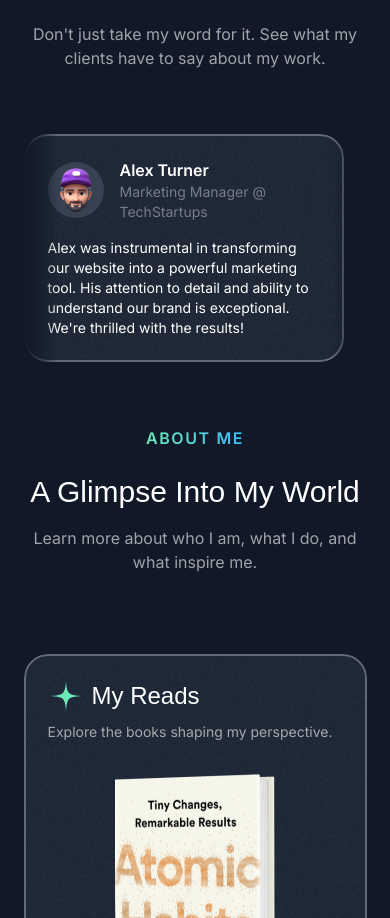
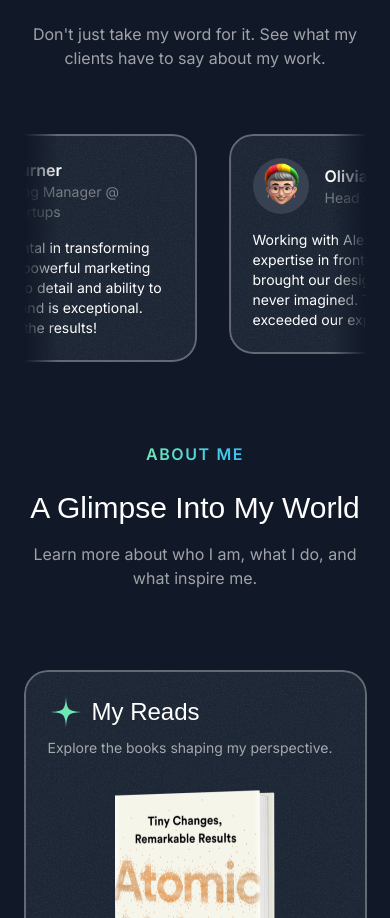
Before and after one commit to solo-mizan/portfolio, a Next.js app: page / in a window 390 px wide. Shown: the part 2951-3869 px from the top of the page. Built offline with nearby package versions, Linux system fonts and the light colour scheme; a web font is replaced by a local one.

Commit message:
feat: animate testimonial section

```diff
--- a/src/sections/Testimonials.tsx
+++ b/src/sections/Testimonials.tsx
@@ -7,6 +7,7 @@ import { SectionHeader } from "@/components/SectionHeader";
 import Image from "next/image";
 import grainImage from "@/assets/images/grain.jpg";
 import { Card } from "../components/Card";
+import { Fragment } from "react";
 
 const testimonials = [
   {
@@ -50,16 +51,21 @@ export const TestimonialsSection = () => {
           title="What Clients Say about Me"
           description="Don't just take my word for it. See what my clients have to say about my work."
         />
-        <div className="[mask-image:linear-gradient(to_right,transparent,black_10%,black_90%,transparent)] flex mt-16 lg:mt-24 overflow-x-clip">
-          <div className="flex flex-none gap-8">
+        <div className="[mask-image:linear-gradient(to_right,transparent,black_10%,black_90%,transparent)] flex mt-12 lg:mt-20 overflow-x-clip">
+          <div className="flex flex-none gap-8 my-4 -py-4 pr-8 animate-move-left [animation-duration:80s] hover:[animation-play-state:paused]">
+            {[...new Array(2)].fill(0).map((_, idx) => (
+              <Fragment key={idx}>
                 {testimonials.map((testimonial) => (
                   <Card
                     key={testimonial.name}
-                className="p-6 md:p-8 max-w-xs md:max-w-md"
+                    className="p-6 md:p-8 max-w-xs md:max-w-md lg:max-w-xl hover:-rotate-3 transition duration-300"
                   >
                     <div className="flex items-center gap-4">
                       <div className="inline-flex flex-shrink-0 bg-gray-700 rounded-full max-w-full size-14">
-                    <Image src={testimonial.avatar} alt={testimonial.name} />
+                        <Image
+                          src={testimonial.avatar}
+                          alt={testimonial.name}
+                        />
                       </div>
                       <div>
                         <div className="font-semibold">{testimonial.name}</div>
@@ -73,6 +79,8 @@ export const TestimonialsSection = () => {
                     </p>
                   </Card>
                 ))}
+              </Fragment>
+            ))}
           </div>
         </div>
       </div>
```
Lines whose indentation alone changed are shown as unchanged.
